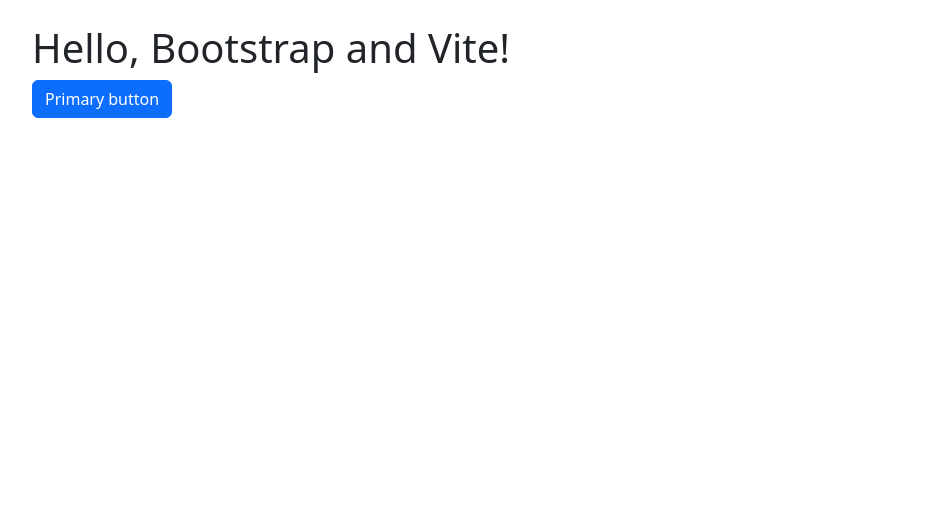
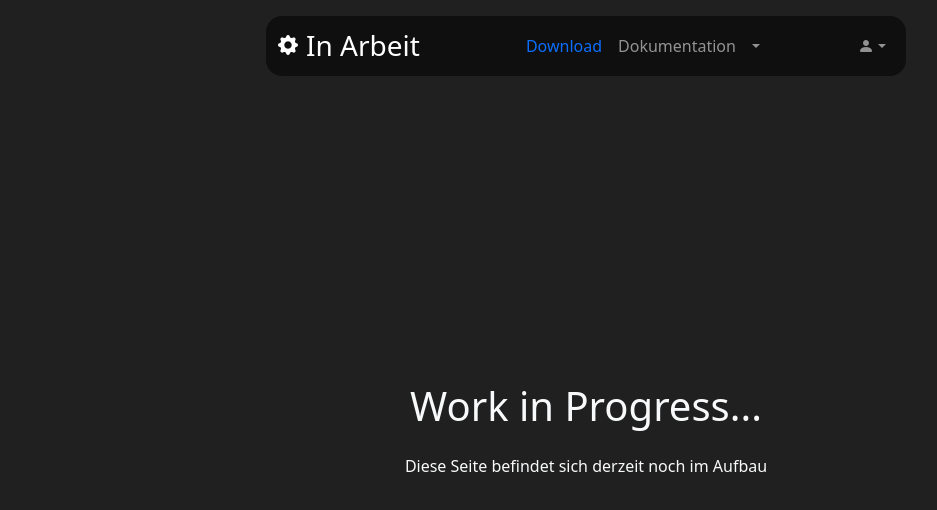
Before and after one commit to Blockomega/assess-website, a website built with Vite: page src/index.html in a window 1280 px wide. Shown: the whole page, without its empty margins (54-991 px from the left). Built offline with nearby package versions, Linux system fonts and the light colour scheme.

Commit message:
add menubar and display static WIP page

```diff
--- a/package.json
+++ b/package.json
@@ -25,6 +25,7 @@
   },
   "dependencies": {
     "@popperjs/core": "^2.11.8",
-    "bootstrap": "^5.3.8"
+    "bootstrap": "^5.3.8",
+    "bootstrap-icons": "^1.13.1"
   }
 }
--- a/src/index.html
+++ b/src/index.html
@@ -6,10 +6,54 @@
     <title>Bootstrap w/ Vite</title>
     <script type="module" src="./js/main.js"></script>
 </head>
-<body>
-<div class="container py-4 px-3 mx-auto">
-    <h1>Hello, Bootstrap and Vite!</h1>
-    <button class="btn btn-primary">Primary button</button>
-</div>
+<body class="bg-dark text-light d-flex flex-column min-vh-100">
+<nav class="navbar navbar-expand-lg w-50 mx-auto mt-3 rounded-4 navbar-dark bg-black align-items-center">
+    <div class="container-fluid">
+        <a class="navbar-brand d-flex align-items-center" href="#">
+            <i class="bi bi-gear-fill"></i>
+            <p class="me-2"></p>
+            <h3 class="m-0">In Arbeit</h3>
+        </a>
+
+        <button class="navbar-toggler" type="button" data-bs-toggle="collapse" data-bs-target="#navbarSupportedContent"
+                aria-controls="navbarSupportedContent" aria-expanded="false" aria-label="Toggle navigation">
+            <span class="navbar-toggler-icon"></span>
+        </button>
+
+        <div class="collapse navbar-collapse" id="navbarSupportedContent">
+            <ul class="navbar-nav mx-auto mb-2 mb-lg-0 align-items-center">
+                <li class="nav-item"><a class="nav-link text-primary d-flex align-items-center" aria-current="page" href="#">Download</a></li>
+                <li class="nav-item"><a class="nav-link d-flex align-items-center" href="#">Dokumentation</a></li>
+                <li class="nav-item dropdown">
+                    <a class="nav-link dropdown-toggle d-flex align-items-center" href="#" role="button" data-bs-toggle="dropdown" aria-expanded="false"></a>
+                    <ul class="dropdown-menu dropdown-menu-dark">
+                        <li><a class="dropdown-item" href="#">Kontakt</a></li>
+                        <li><hr class="dropdown-divider"></li>
+                        <li><a class="dropdown-item" href="#">Impressum</a></li>
+                        <li><a class="dropdown-item" href="#">Über uns</a></li>
+                    </ul>
+                </li>
+            </ul>
+
+            <ul class="navbar-nav m-0 align-items-center">
+                <li class="nav-item dropdown">
+                    <a class="nav-link dropdown-toggle d-flex align-items-center" href="#" role="button" data-bs-toggle="dropdown" aria-expanded="false">
+                        <i class="bi bi-person-fill"></i>
+                    </a>
+                    <ul class="dropdown-menu dropdown-menu-dark dropdown-menu-end">
+                        <li><a class="dropdown-item" href="#">Anmelden</a></li>
+                    </ul>
+                </li>
+            </ul>
+        </div>
+    </div>
+</nav>
+
+<main class="d-flex flex-grow-1 align-items-center justify-content-center">
+    <div class="container text-center">
+        <h1>Work in Progress...</h1>
+        <p class="mt-4">Diese Seite befindet sich derzeit noch im Aufbau</p>
+    </div>
+</main>
 </body>
 </html>
--- a/src/js/main.js
+++ b/src/js/main.js
@@ -1,2 +1,4 @@
-import '../scss/styles.scss'
+import  '../scss/custom.scss';
+import 'bootstrap-icons/font/bootstrap-icons.css';
+
 import { Tooltip, Toast, Popover } from 'bootstrap';
--- /dev/null
+++ b/src/scss/custom.scss
@@ -0,0 +1,4 @@
+@import "bootstrap/scss/bootstrap";
+
+.bg-dark { background-color: #202020 !important; }
+.bg-black { background-color: #0f0f0f !important; }
--- a/src/scss/styles.scss
+++ /dev/null
@@ -1 +0,0 @@
-@import "bootstrap/scss/bootstrap";
```
Also changed, not shown: src/assets/logo/bootstrap-logo.svg (added), 1 other file.
